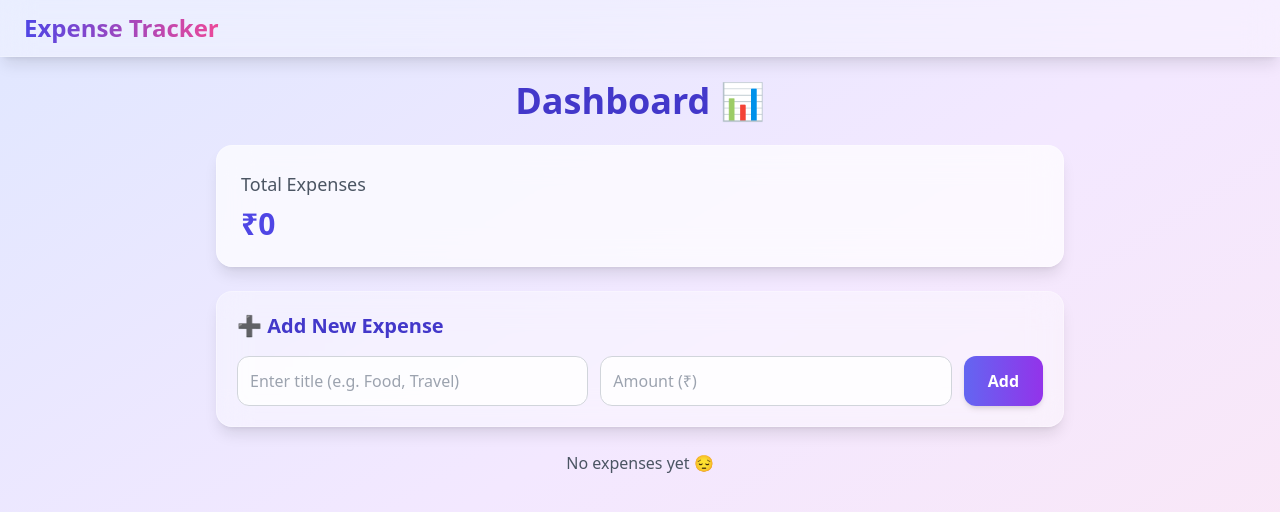
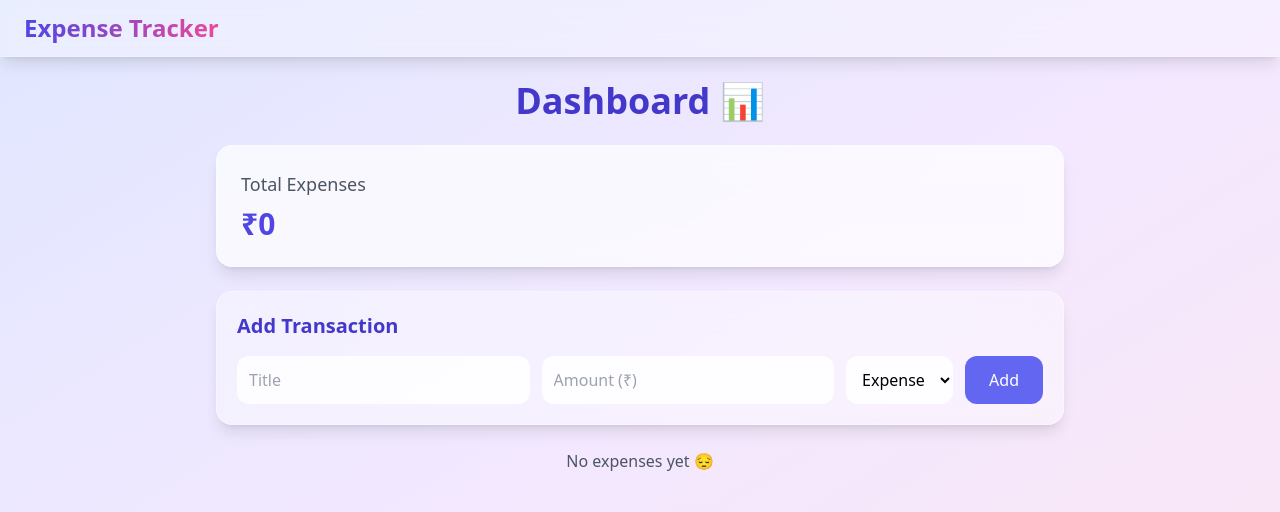
Before and after one commit to Raksha8277/Expense-Tracker, a React (Vite) app in the folder frontend/: page / in a window 1280 px wide. Shown: the top 512 px of the page. Built offline with nearby package versions, Linux system fonts and the light colour scheme; no server answers.

Commit message:
Update Expense form

```diff
--- a/frontend/src/components/ExpenseForm.tsx
+++ b/frontend/src/components/ExpenseForm.tsx
@@ -3,43 +3,53 @@ import { useState } from "react";
 export default function ExpenseForm({ onAdd }: any) {
   const [title, setTitle] = useState("");
   const [amount, setAmount] = useState("");
+  const [type, setType] = useState("expense"); // ✅ NEW
 
   const handleSubmit = () => {
     if (!title || !amount) return alert("Fill all fields");
 
-    onAdd({ title, amount });
+    onAdd({ title, amount, type }); // ✅ send type also
     setTitle("");
     setAmount("");
+    setType("expense");
   };
 
   return (
     <div className="mt-6 p-5 bg-white/40 backdrop-blur-lg rounded-2xl shadow-lg border border-white/30">
 
-
       <h2 className="text-xl font-semibold text-indigo-700 mb-4">
-        ➕ Add New Expense
+        Add Transaction
       </h2>
-
 
       <div className="flex flex-col sm:flex-row gap-3">
 
         <input
-          className="flex-1 p-3 rounded-xl bg-white/80 border border-gray-300 focus:outline-none focus:ring-2 focus:ring-indigo-400 transition"
-          placeholder="Enter title (e.g. Food, Travel)"
+          className="flex-1 p-3 rounded-xl bg-white/80"
+          placeholder="Title"
           value={title}
           onChange={e => setTitle(e.target.value)}
         />
 
         <input
-          className="flex-1 p-3 rounded-xl bg-white/80 border border-gray-300 focus:outline-none focus:ring-2 focus:ring-indigo-400 transition"
+          className="flex-1 p-3 rounded-xl bg-white/80"
           placeholder="Amount (₹)"
           value={amount}
           onChange={e => setAmount(e.target.value)}
         />
 
+
+        <select
+          className="p-3 rounded-xl bg-white/80"
+          value={type}
+          onChange={(e) => setType(e.target.value)}
+        >
+          <option value="expense">Expense</option>
+          <option value="income">Income</option>
+        </select>
+
         <button
           onClick={handleSubmit}
-          className="px-6 py-3 rounded-xl bg-gradient-to-r from-indigo-500 to-purple-600 text-white font-semibold shadow-md hover:scale-105 hover:shadow-xl transition duration-300"
+          className="px-6 py-3 rounded-xl bg-indigo-500 text-white"
         >
           Add
         </button>
```
